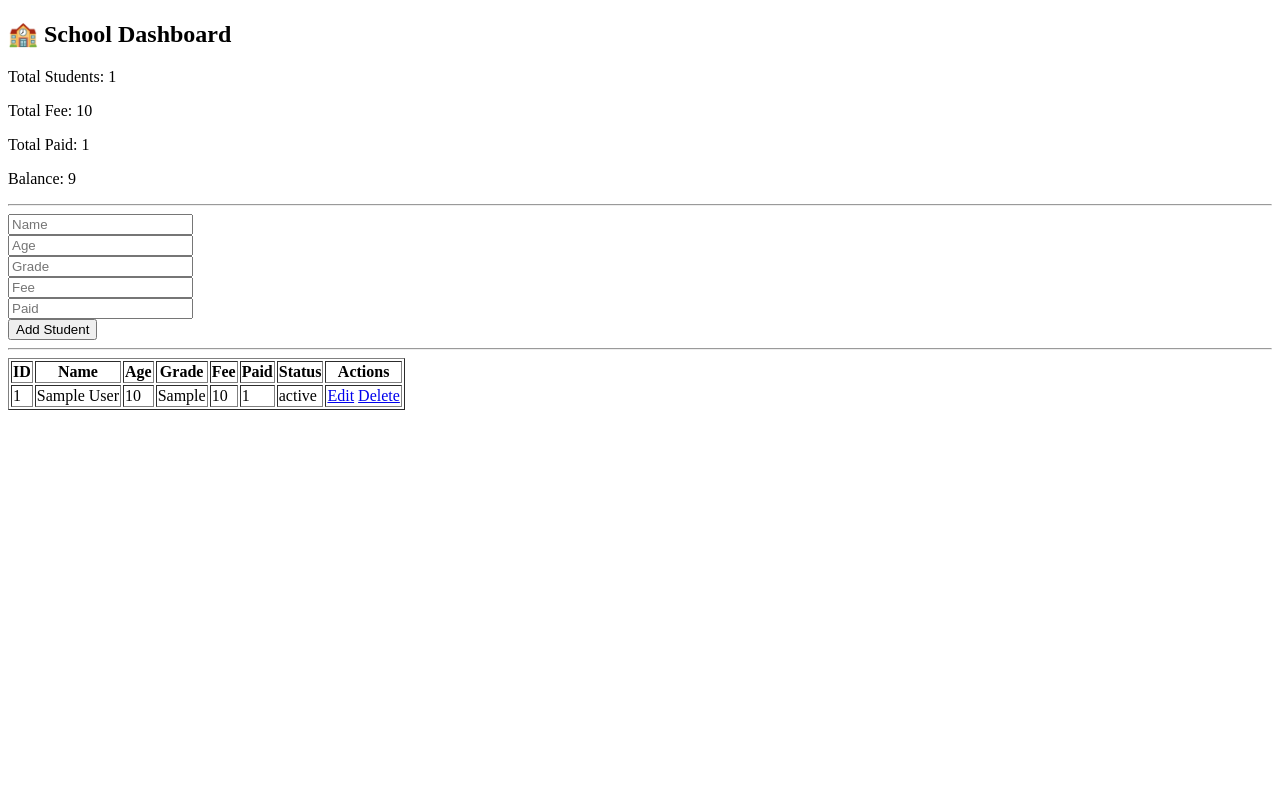
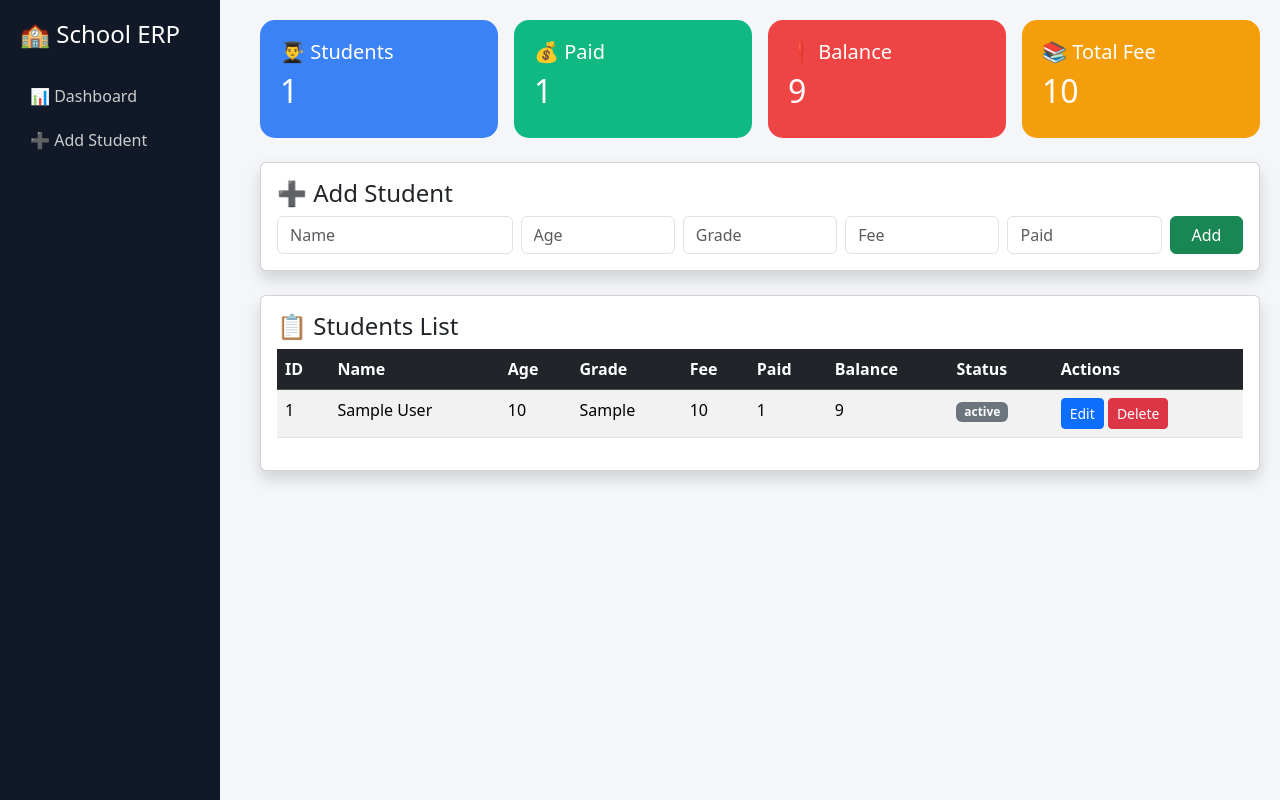
Before and after one commit to we32693269/school-saas, a Flask app: page /dashboard in a window 1280 px wide. Run offline with Flask 3, Linux system fonts and the light colour scheme; tables that the repository leaves empty hold one stand-in row (values such as "Sample post").

Commit message:
Update dashboard.html

```diff
--- a/templates/dashboard.html
+++ b/templates/dashboard.html
@@ -1,35 +1,156 @@
 <!DOCTYPE html>
 <html>
 <head>
-    <title>Dashboard</title>
+    <title>School ERP Dashboard</title>
+
+    <link href="https://cdn.jsdelivr.net/npm/bootstrap@5.3.3/dist/css/bootstrap.min.css" rel="stylesheet">
+
+    <style>
+        body {
+            background: #f4f6f9;
+        }
+
+        /* SIDEBAR */
+        .sidebar {
+            position: fixed;
+            width: 220px;
+            height: 100vh;
+            background: #111827;
+            padding: 20px;
+            color: white;
+        }
+
+        .sidebar h4 {
+            margin-bottom: 25px;
+        }
+
+        .sidebar a {
+            display: block;
+            padding: 10px;
+            color: #ccc;
+            text-decoration: none;
+            border-radius: 8px;
+        }
+
+        .sidebar a:hover {
+            background: #1f2937;
+            color: white;
+        }
+
+        /* MAIN */
+        .main {
+            margin-left: 240px;
+            padding: 20px;
+        }
+
+        .card-box {
+            padding: 20px;
+            border-radius: 15px;
+            color: white;
+        }
+
+        .bg1 { background: #3b82f6; }
+        .bg2 { background: #10b981; }
+        .bg3 { background: #ef4444; }
+        .bg4 { background: #f59e0b; }
+
+        table {
+            background: white;
+        }
+    </style>
 </head>
 
 <body>
 
-<h2>🏫 School Dashboard</h2>
+<!-- SIDEBAR -->
+<div class="sidebar">
+    <h4>🏫 School ERP</h4>
 
-<p>Total Students: {{ total_students }}</p>
-<p>Total Fee: {{ total_fee }}</p>
-<p>Total Paid: {{ total_paid }}</p>
-<p>Balance: {{ total_balance }}</p>
+    <a href="/dashboard">📊 Dashboard</a>
+    <a href="#add">➕ Add Student</a>
+</div>
 
-<hr>
+<!-- MAIN -->
+<div class="main">
 
-<form action="/add_student" method="POST">
+    <!-- TOP CARDS -->
+    <div class="row g-3">
 
-    <input name="name" placeholder="Name"><br>
-    <input name="age" placeholder="Age"><br>
-    <input name="grade" placeholder="Grade"><br>
-    <input name="fee" placeholder="Fee"><br>
-    <input name="paid" placeholder="Paid"><br>
+        <div class="col-md-3">
+            <div class="card-box bg1">
+                <h5>👨‍🎓 Students</h5>
+                <h2>{{ total_students }}</h2>
+            </div>
+        </div>
 
-    <button>Add Student</button>
+        <div class="col-md-3">
+            <div class="card-box bg2">
+                <h5>💰 Paid</h5>
+                <h2>{{ total_paid }}</h2>
+            </div>
+        </div>
+
+        <div class="col-md-3">
+            <div class="card-box bg3">
+                <h5>❗ Balance</h5>
+                <h2>{{ total_balance }}</h2>
+            </div>
+        </div>
+
+        <div class="col-md-3">
+            <div class="card-box bg4">
+                <h5>📚 Total Fee</h5>
+                <h2>{{ total_fee }}</h2>
+            </div>
+        </div>
+
+    </div>
+
+    <br>
+
+    <!-- ADD STUDENT -->
+    <div class="card p-3 shadow" id="add">
+        <h4>➕ Add Student</h4>
+
+        <form action="/add_student" method="POST" class="row g-2">
+
+            <div class="col-md-3">
+                <input type="text" name="name" class="form-control" placeholder="Name" required>
+            </div>
+
+            <div class="col-md-2">
+                <input type="number" name="age" class="form-control" placeholder="Age" required>
+            </div>
+
+            <div class="col-md-2">
+                <input type="text" name="grade" class="form-control" placeholder="Grade" required>
+            </div>
+
+            <div class="col-md-2">
+                <input type="number" name="fee" class="form-control" placeholder="Fee" required>
+            </div>
+
+            <div class="col-md-2">
+                <input type="number" name="paid" class="form-control" placeholder="Paid" required>
+            </div>
+
+            <div class="col-md-1">
+                <button class="btn btn-success w-100">Add</button>
+            </div>
 
         </form>
+    </div>
 
-<hr>
+    <br>
 
-<table border="1">
+    <!-- STUDENTS TABLE -->
+    <div class="card p-3 shadow">
+
+        <h4>📋 Students List</h4>
+
+        <table class="table table-striped table-hover">
+
+            <thead class="table-dark">
                 <tr>
                     <th>ID</th>
                     <th>Name</th>
@@ -37,28 +158,46 @@
                     <th>Grade</th>
                     <th>Fee</th>
                     <th>Paid</th>
+                    <th>Balance</th>
                     <th>Status</th>
                     <th>Actions</th>
                 </tr>
+            </thead>
+
+            <tbody>
 
             {% for s in students %}
             <tr>
+
                 <td>{{ s[0] }}</td>
                 <td>{{ s[1] }}</td>
                 <td>{{ s[2] }}</td>
                 <td>{{ s[3] }}</td>
                 <td>{{ s[4] }}</td>
                 <td>{{ s[5] }}</td>
-    <td>{{ s[6] }}</td>
+                <td>{{ s[4] - s[5] }}</td>
 
                 <td>
-        <a href="/edit_student/{{ s[0] }}">Edit</a>
-        <a href="/delete_student/{{ s[0] }}">Delete</a>
+                    <span class="badge bg-secondary">
+                        {{ s[6] }}
+                    </span>
                 </td>
+
+                <td>
+                    <a href="/edit_student/{{ s[0] }}" class="btn btn-primary btn-sm">Edit</a>
+                    <a href="/delete_student/{{ s[0] }}" class="btn btn-danger btn-sm">Delete</a>
+                </td>
+
             </tr>
             {% endfor %}
 
+            </tbody>
+
         </table>
+
+    </div>
+
+</div>
 
 </body>
 </html>
```
Lines whose indentation alone changed are shown as unchanged.
